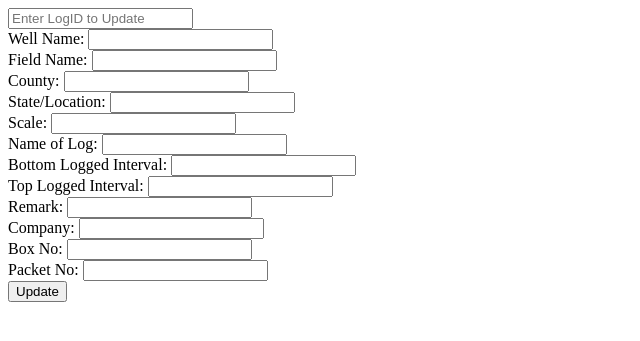
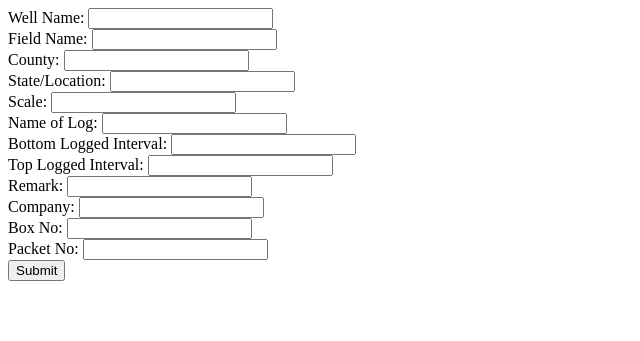
Before and after one commit to ImPiyushK/ONGC-Internship, a PHP site: page /newlog.php in a window 1280 px wide. Shown: the top 341 px of the page, without its empty margins (0-640 px from the left). Run offline with PHP 8.4, Linux system fonts and the light colour scheme.

Commit message:
Update newlog.php

```diff
--- a/newlog.php
+++ b/newlog.php
@@ -1,15 +1,18 @@
+<?php
+    include_once 'connect.php'
+?>
+
 <!DOCTYPE html>
 <html lang="en">
 <head>
     <meta charset="UTF-8">
     <meta name="viewport" content="width=device-width, initial-scale=1.0">
     <meta http-equiv="X-UA-Compatible" content="ie=edge">
-    <title>Update</title>
+    <title>Create New Log</title>
 </head>
 <body>
 
-    <form action="update.php" method="POST">
-        <input type="text" name="lid" placeholder="Enter LogID to Update"><br>
+    <form action="newlog.php" method="POST">
         Well Name: <input type="textbox" name="wellName"><br>
         Field Name: <input type="textbox" name="fieldName"><br>
         County: <input type="textbox" name="county"><br>
@@ -22,7 +25,7 @@
         Company: <input type="textbox" name="company"><br>
         Box No: <input type="textbox" name="boxNo"><br>
         Packet No: <input type="textbox" name="packetNo"><br>
-        <button type="submit" name="signup-submit">Update</button>
+        <input type="Submit">
     </form>
 
     <?php
@@ -38,11 +41,6 @@
         $company = NULL;
         $boxNo = NULL;
         $packetNo = NULL;
-        $id = NULL;
-
-        if (isset($_POST['lid'])){
-        $id = $_POST['lid'];
-        }
 
         if (isset($_POST['wellName'])){
             $wellName = $_POST['wellName'];
@@ -91,14 +89,15 @@
         if (isset($_POST['packetNo'])){
             $packetNo = $_POST["packetNo"];
         }
-        if($id!=NULL)
+        if($wellName!=NULL)
         {
-        $sql = "UPDATE `details` SET `Well Name` = '$wellName', `Field Name` = '$fieldName', `Name of Log` = '$nameofLog', `State/Location` = '$state', `County` = '$county', `Scale` = '$scale', `Bottom Logged Interval` = '$bli', `Top Logged Interval` = '$tli', `Remark` = '$remark', `Company` = '$company', `Box No` = '$boxNo', `Packet No` = '$packetNo' WHERE `LogID` = $id;";
+        $sql = "INSERT INTO details (`Well Name`, `Field Name`, `State/Location`, `County`, `Scale`, `Name of Log`, `Bottom Logged Interval`, `Top Logged Interval`, `Remark`, `Company`, `Box No`, `Packet No`) VALUES ('$wellName', '$fieldName', '$state', '$county', '$scale', '$nameofLog', '$bli', '$tli', '$remark', '$company', '$boxNo', '$packetNo');";
         if(mysqli_query($conn, $sql))
-            echo "Records Updated successfully.";
+            echo "Records inserted successfully.";
         else
             echo "ERROR: Could not able to execute $sql" . mysqli_connect_error($conn);
         }
     ?>
+
 </body>
 </html>
```
